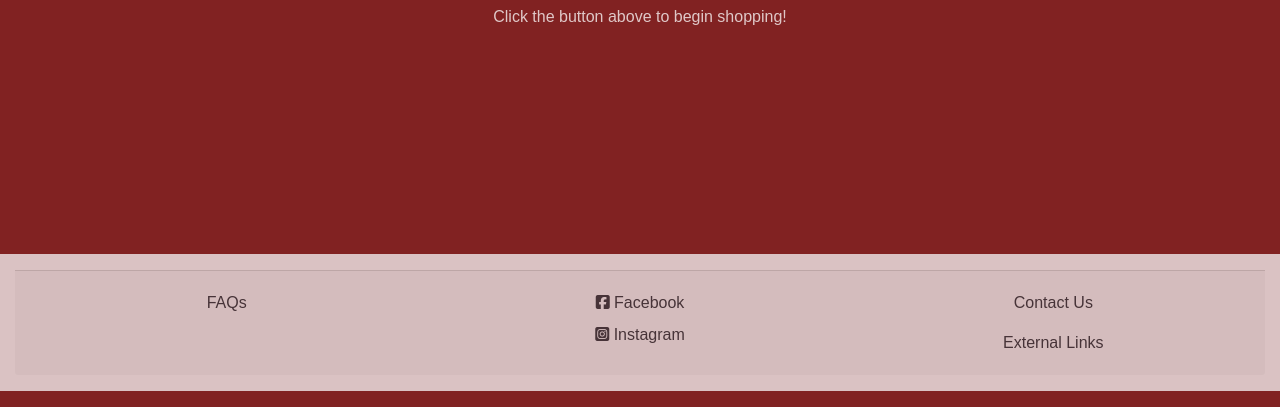
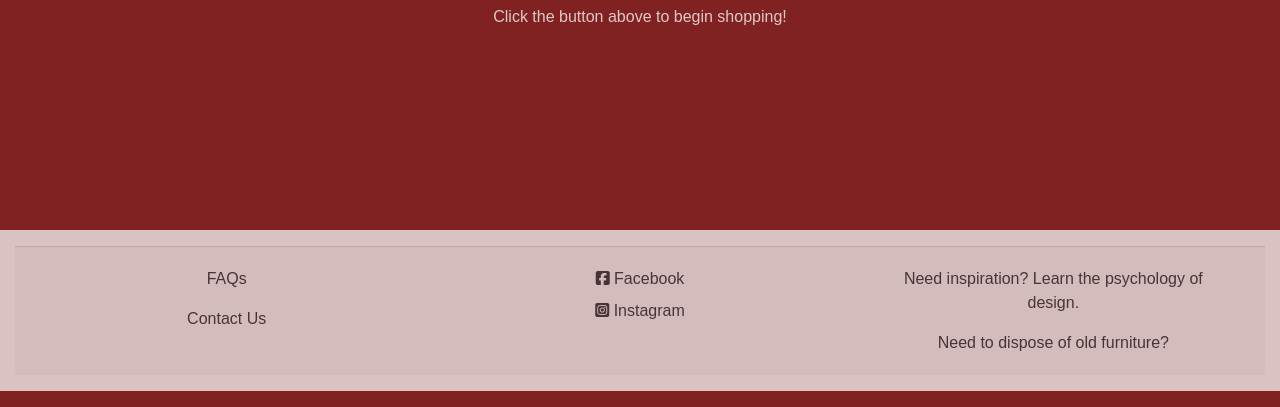
Before and after one commit to morganoleary/Fine-Furnishings, a Django app: page /cart/ in a window 1280 px wide. Shown: the part 393-800 px from the top of the page. Run offline with Django 3.2, Linux system fonts and the light colour scheme; some libraries are stand-ins or nearby versions; some web fonts are replaced.

Commit message:
Installed cloudinary and added external links to footer

```diff
--- a/fine_furnishings/settings.py
+++ b/fine_furnishings/settings.py
@@ -43,11 +43,13 @@ INSTALLED_APPS = [
     'django.contrib.sessions',
     'django.contrib.messages',
     'django.contrib.staticfiles',
+    'cloudinary_storage',
     'django.contrib.sites',
     'allauth',
     'allauth.account',
     'allauth.socialaccount',
     'crispy_forms',
+    'cloudinary',
     'home',
     'products',
     'profiles',
@@ -186,3 +188,5 @@ STRIPE_CURRENCY = 'eur'
 STRIPE_PUBLIC_KEY = os.getenv('STRIPE_PUBLIC_KEY', '')
 STRIPE_SECRET_KEY = os.getenv('STRIPE_SECRET_KEY', '')
 STRIPE_WH_SECRET = os.getenv('STRIPE_WH_SECRET', '')
+
+CLOUDINARY_URL = os.getenv('CLOUDINARY_URL', '')
--- a/products/models.py
+++ b/products/models.py
@@ -1,4 +1,5 @@
 from django.db import models
+from cloudinary.models import CloudinaryField
 
 # Create your models here.
 class Category(models.Model):
@@ -21,7 +22,7 @@ class Product(models.Model):
     dimensions_width = models.CharField(max_length=100, default='0')
     dimensions_depth = models.CharField(max_length=100, default='0')
     price = models.DecimalField(max_digits=6, decimal_places=2)
-    image = models.ImageField(null=True, blank=True)
+    image = CloudinaryField('image', default='placeholder')
 
     def __str__(self):
         return self.name
--- a/requirements.txt
+++ b/requirements.txt
@@ -1,7 +1,9 @@
 asgiref==3.8.1
 certifi==2024.6.2
 charset-normalizer==3.3.2
+cloudinary==1.36.0
 dj-database-url==2.2.0
+dj3-cloudinary-storage==0.0.6
 Django==3.2.9
 django-allauth==0.63.2
 django-cloudinary-storage==0.3.0
@@ -15,4 +17,4 @@ six==1.16.0
 sqlparse==0.5.0
 stripe==9.11.0
 typing_extensions==4.12.0
-urllib3==2.2.1
+urllib3==1.26.19
--- a/templates/base.html
+++ b/templates/base.html
@@ -205,6 +205,10 @@
               <li class="nav-item footer-link">
                 <a class="nav-link text-dark" href="{% url 'faq' %}">FAQs</a>
               </li>
+              <li class="nav-item footer-link">
+                <a class="nav-link text-dark" href="{% url 'contact' %}">Contact Us
+                </a>
+              </li>
             </ul>
           </div>
           <div class="col-sm">
@@ -235,12 +239,24 @@
           </div>
           <div class="col-sm">
             <li class="nav-item footer-link">
-              <a class="nav-link text-dark" href="{% url 'contact' %}">Contact Us
-              </a>
+              <a
+                  href="https://blog.zeelproject.com/64-psychology-in-interior-design.html"
+                  target="_blank"
+                  rel="noopener noreferrer"
+                  aria-label="Learn about the psychology of furniture design and colors! (Opens in a new tab)"
+                >
+                  <span class="nav-link text-dark"> Need inspiration? Learn the psychology of design.</span>
+                </a>
             </li>
             <li class="nav-item footer-link">
-              <a class="nav-link text-dark" href="#">External Links
-              </a>
+              <a
+                  href="https://kollect.ie/"
+                  target="_blank"
+                  rel="noopener noreferrer"
+                  aria-label="Visit Kollect.ie for disposal needs of your old furniture! (Opens in a new tab)"
+                >
+                  <span class="nav-link text-dark"> Need to dispose of old furniture?</span>
+                </a>
             </li>
           </div>
         </div>
```
Also changed, not shown: products/migrations/0005_alter_product_image.py (added).
